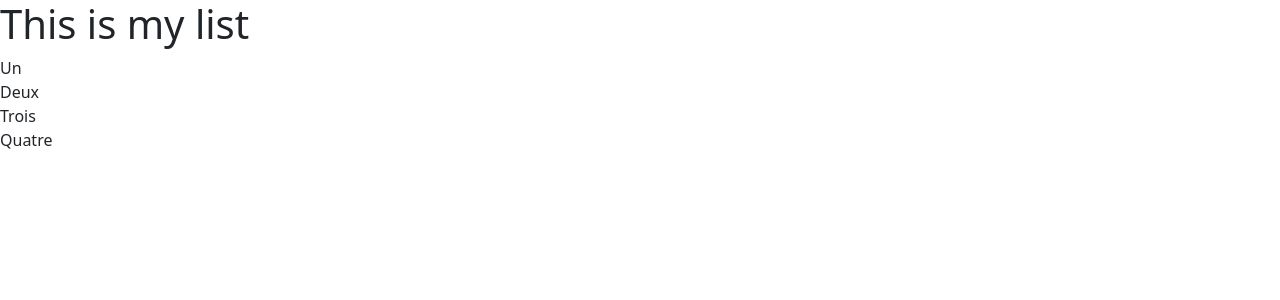
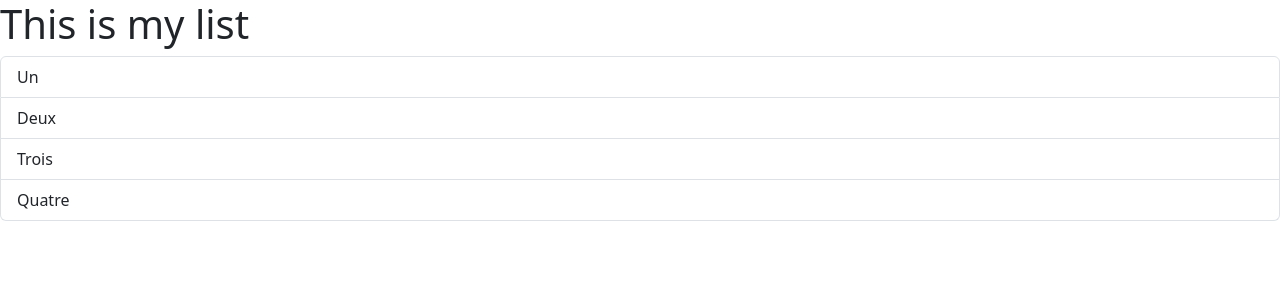
Before and after one commit to AdrienHq/react-learning, a React (Vite) app: page / in a window 1280 px wide. Shown: the top 300 px of the page. Built offline with nearby package versions, Linux system fonts and the light colour scheme.

Commit message:
feat: event handler / onClick

```diff
--- a/src/components/ListGroup.tsx
+++ b/src/components/ListGroup.tsx
@@ -1,21 +1,27 @@
+import { MouseEvent } from "react";
+
 function ListGroup() {
-    const items = ['Un', 'Deux', 'Trois', 'Quatre'];
+  const items = ["Un", "Deux", "Trois", "Quatre"];
 
   const getListLogic = () => {
     return items.length === 0 ? <p>No item found</p> : null;
-    }
+  };
+
+  //Event handler
+  const handleClick = (event: MouseEvent) => console.log(event);
 
   return (
     <>
       <h1>This is my list</h1>
       {getListLogic()}
       <ul className="list-group">
-                {items.map((item) =>
-                    <li key={item}>{item}</li>)
-                }
+        {items.map((item) => (
+          <li className="list-group-item" key={item} onClick={handleClick}>
+            {item}
+          </li>
+        ))}
       </ul>
     </>
-
   );
 }
 
```
Lines whose indentation alone changed are shown as unchanged.
